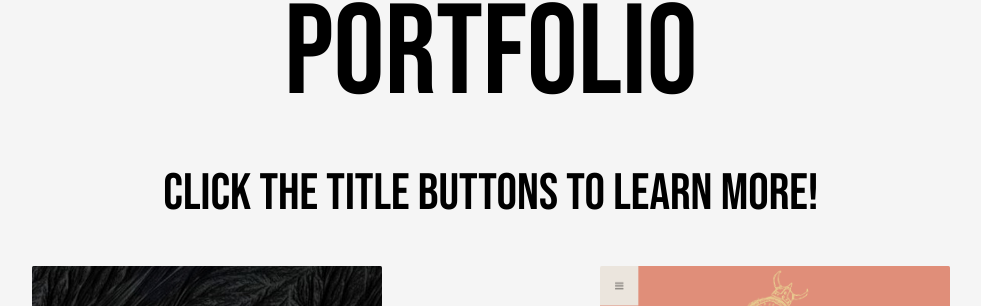
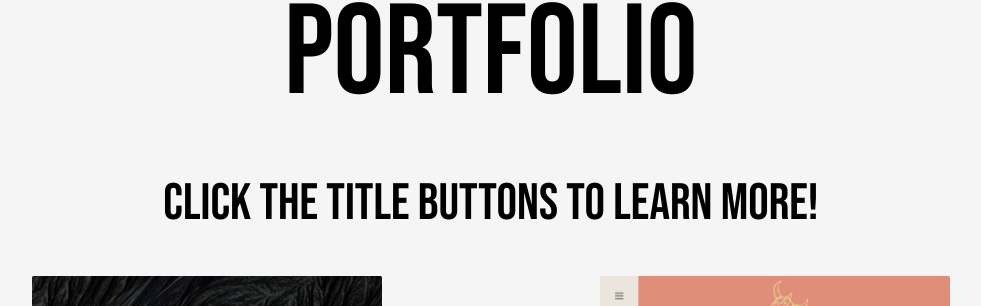
Before and after one commit to Damon1v1/react-portfolio, a React (Create React App) app: page / in a window 1280 px wide. Shown: the part 1716-2022 px from the top of the page, without its empty margins (149-1130 px from the left). Built offline with nearby package versions, Linux system fonts and the light colour scheme; a web font is replaced by a local one.

Commit message:
portfolio sub-header overlapping

```diff
--- a/src/pages/portfolio/portfolio.css
+++ b/src/pages/portfolio/portfolio.css
@@ -24,7 +24,7 @@ div.project-card {
     text-align: center;
     font-size: 4vw;
     color: black;
-    margin-top: -40px;
+    margin-top: -30px;
 }
 
 #submit{
```
